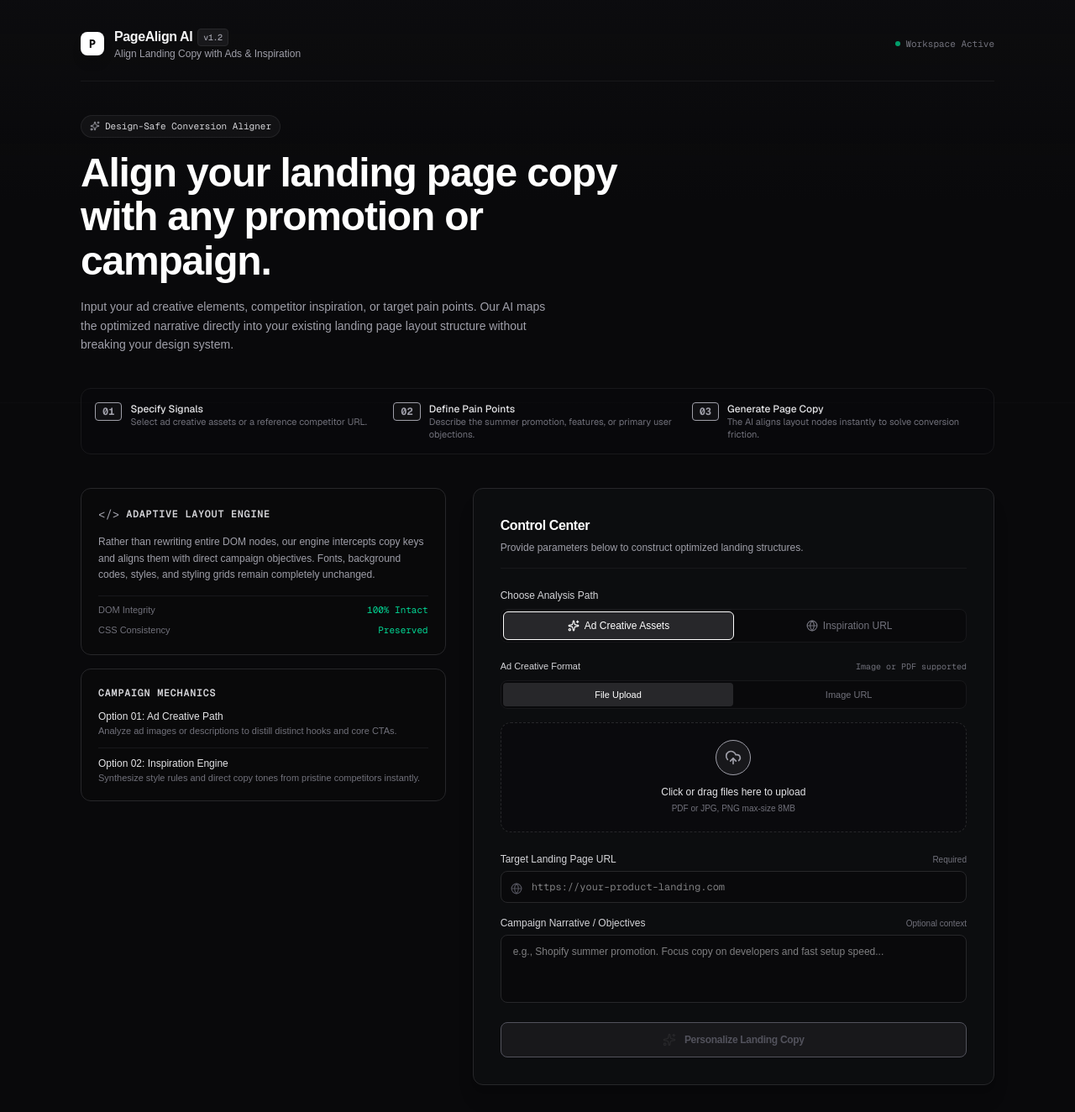
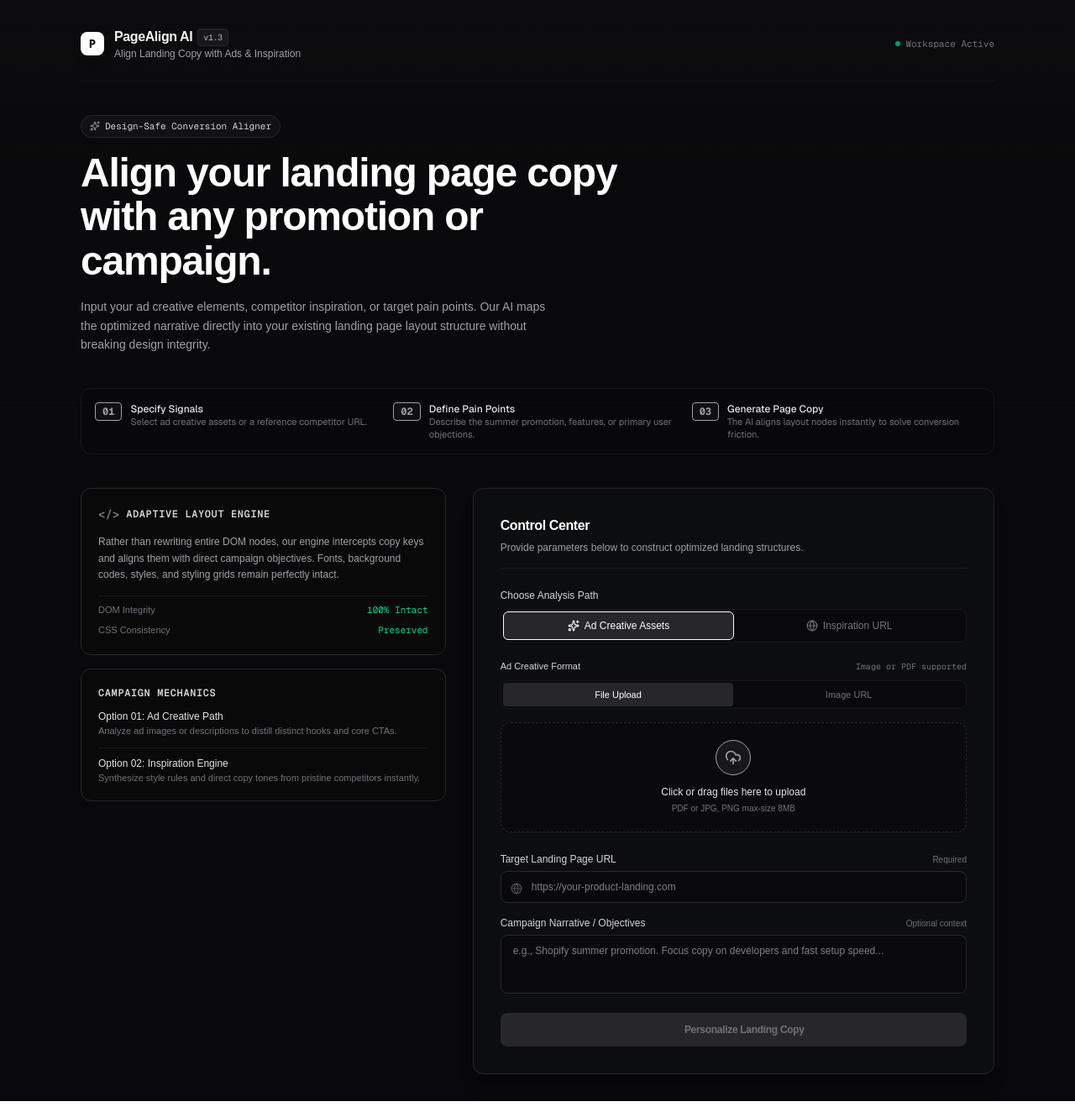
Before and after one commit to msf1514/pagealign_ai, a Next.js app: page / in a window 1280 px wide. Shown: the whole page at 84% size. Built offline with nearby package versions, Linux system fonts and the light colour scheme.

Commit message:
Update main page to pass changes and original HTML to OutputPanel, bump version to v1.3

```diff
--- a/app/page.jsx
+++ b/app/page.jsx
@@ -137,10 +137,10 @@ export default function Home() {
     </div>
 
     <div class="flex flex-col sm:flex-row items-center justify-center gap-3 w-full max-w-sm pt-4">
-      <a href="${landing || "#"}" target="_blank" class="w-full sm:w-auto px-6 py-2.5 bg-white text-zinc-900 hover:bg-zinc-100 rounded-lg text-xs font-semibold tracking-tight transition shadow-lg text-center">
+      <a href="${landing || "#"}" target="_blank" class="w-full sm:w-auto px-6 py-2.5 bg-white text-zinc-900 hover:bg-zinc-100 rounded-lg text-xs font-semibold tracking-tight transition shadow-lg">
         Launch Live Experiment
       </a>
-      ${inspiration ? `<span class="text-[11px] text-zinc-500 truncate" title="Inspiration active">Inspired by: <span class="text-zinc-400 font-mono">${inspiration.replace(/^https?:\/\//, "").slice(0, 20)}...</span></span>` : ""}
+      ${inspiration ? `<span class="text-[11px] text-zinc-500 truncate" title="Inspiration active">Inspired by: <span class="text-zinc-400 font-mono">${inspiration.replace(/^https?:\/\//, "").slice(0, 30)}</span></span>` : ""}
     </div>
   </main>
 
@@ -172,13 +172,21 @@ export default function Home() {
       const data = await res.json();
       if (!res.ok) throw new Error(data.error || "Server response was not successful");
 
-      setOutput(data.html);
+      setOutput({
+        html: data.html,
+        changes: data.changes || {},
+        original: data.original || null,
+      });
     } catch (err) {
       console.warn("API Request errored or endpoint absent. Generating interactive demo template fallback...", err);
       await new Promise((resolve) => setTimeout(resolve, 1400));
 
       const mockResult = generateDemoHTML(adDescription, landingUrl, inspirationUrl);
-      setOutput(mockResult);
+      setOutput({
+        html: mockResult,
+        changes: {},
+        original: null,
+      });
       setError("Note: Live AI backend is simulated offline. Generated gorgeous design fallback above.");
     } finally {
       setLoading(false);
@@ -203,7 +211,7 @@ export default function Home() {
             <div>
               <div className="flex items-center gap-1.5 text-zinc-100 font-semibold tracking-tight">
                 <span>PageAlign AI</span>
-                <span className="text-[10px] font-mono border border-zinc-800 bg-zinc-900 px-1.5 py-0.5 rounded text-zinc-400 font-medium">v1.2</span>
+                <span className="text-[10px] font-mono border border-zinc-800 bg-zinc-900 px-1.5 py-0.5 rounded text-zinc-400 font-medium">v1.3</span>
               </div>
               <p className="text-xs text-zinc-400">Align Landing Copy with Ads & Inspiration</p>
             </div>
@@ -226,7 +234,7 @@ export default function Home() {
             Align your landing page copy with any promotion or campaign.
           </h1>
           <p className="text-sm leading-relaxed text-zinc-400 max-w-xl">
-            Input your ad creative elements, competitor inspiration, or target pain points. Our AI maps the optimized narrative directly into your existing landing page layout structure without breaking your design system.
+            Input your ad creative elements, competitor inspiration, or target pain points. Our AI maps the optimized narrative directly into your existing landing page layout structure without breaking design integrity.
           </p>
         </section>
 
@@ -262,7 +270,7 @@ export default function Home() {
                 <h3 className="text-xs uppercase tracking-wider font-semibold font-mono text-zinc-300">Adaptive Layout Engine</h3>
               </div>
               <p className="text-xs leading-relaxed text-zinc-400">
-                Rather than rewriting entire DOM nodes, our engine intercepts copy keys and aligns them with direct campaign objectives. Fonts, background codes, styles, and styling grids remain completely unchanged.
+                Rather than rewriting entire DOM nodes, our engine intercepts copy keys and aligns them with direct campaign objectives. Fonts, background codes, styles, and styling grids remain perfectly intact.
               </p>
               <div className="pt-2 border-t border-zinc-900 space-y-2">
                 <div className="flex justify-between items-center text-[11px]">
@@ -416,7 +424,7 @@ export default function Home() {
                         <input
                           type="url"
                           placeholder="https://images.unsplash.com/your-ad-asset.jpg"
-                          className="w-full bg-zinc-950 border border-zinc-800 rounded-lg pl-9 pr-3.5 py-2.5 text-xs text-zinc-100 placeholder:text-zinc-650 focus:outline-none focus:border-zinc-500 focus:ring-1 focus:ring-zinc-500 transition-all font-mono"
+                          className="w-full bg-zinc-950 border border-zinc-800 rounded-lg pl-9 pr-3.5 py-2.5 text-xs text-zinc-100 placeholder:text-zinc-650 focus:outline-none focus:border-zinc-500 focus:ring-1 focus:ring-zinc-700 transition"
                           value={adUrl}
                           onChange={(e) => setAdUrl(e.target.value)}
                         />
@@ -437,7 +445,7 @@ export default function Home() {
                     <input
                       type="url"
                       placeholder="https://example.com/inspiration-competitor"
-                      className="w-full bg-zinc-950 border border-zinc-800 rounded-lg pl-9 pr-3.5 py-2.5 text-xs text-zinc-100 placeholder:text-zinc-650 focus:outline-none focus:border-zinc-500 focus:ring-1 focus:ring-zinc-500 transition-all font-mono"
+                      className="w-full bg-zinc-950 border border-zinc-800 rounded-lg pl-9 pr-3.5 py-2.5 text-xs text-zinc-100 placeholder:text-zinc-650 focus:outline-none focus:border-zinc-500 focus:ring-1 focus:ring-zinc-700 transition"
                       value={inspirationUrl}
                       onChange={(e) => setInspirationUrl(e.target.value)}
                     />
@@ -457,7 +465,7 @@ export default function Home() {
                     id="landing-url-field"
                     type="url"
                     placeholder="https://your-product-landing.com"
-                    className="w-full bg-zinc-950 border border-zinc-800 rounded-lg pl-9 pr-3.5 py-2.5 text-xs text-zinc-100 placeholder:text-zinc-650 focus:outline-none focus:border-zinc-500 focus:ring-1 focus:ring-zinc-500 transition-all font-mono"
+                    className="w-full bg-zinc-950 border border-zinc-800 rounded-lg pl-9 pr-3.5 py-2.5 text-xs text-zinc-100 placeholder:text-zinc-650 focus:outline-none focus:border-zinc-500 focus:ring-1 focus:ring-zinc-700 transition"
                     value={landingUrl}
                     onChange={(e) => setLandingUrl(e.target.value)}
                   />
@@ -474,7 +482,7 @@ export default function Home() {
                   id="ad-description-field"
                   rows={3}
                   placeholder="e.g., Shopify summer promotion. Focus copy on developers and fast setup speed..."
-                  className="w-full bg-zinc-950 border border-zinc-805 border-zinc-800 rounded-lg px-3.5 py-2.5 text-xs text-zinc-100 placeholder:text-zinc-650 focus:outline-none focus:border-zinc-500 focus:ring-1 focus:ring-zinc-500 transition-all resize-none leading-relaxed"
+                  className="w-full bg-zinc-950 border border-zinc-800 rounded-lg px-3.5 py-2.5 text-xs text-zinc-100 placeholder:text-zinc-650 focus:outline-none focus:border-zinc-500 focus:ring-1 focus:ring-zinc-700 transition resize-none"
                   value={adDescription}
                   onChange={(e) => setAdDescription(e.target.value)}
                 />
@@ -491,7 +499,7 @@ export default function Home() {
                 id="submit-personalization-btn"
                 onClick={handleSubmit}
                 disabled={!isReadyToSubmit}
-                className="w-full justify-center flex items-center gap-2.5 px-5 py-3 rounded-lg font-semibold text-xs tracking-tight transition-all duration-200 cursor-pointer text-center select-none bg-white text-zinc-950 hover:bg-zinc-100 focus:outline-none focus:ring-1 focus:ring-zinc-300 active:scale-[0.99] disabled:bg-zinc-900 disabled:border disabled:border-zinc-850 disabled:text-zinc-600 disabled:cursor-not-allowed"
+                className="w-full justify-center flex items-center gap-2.5 px-5 py-3 rounded-lg font-semibold text-xs tracking-tight transition-all duration-200 cursor-pointer text-center bg-white text-zinc-950 hover:bg-zinc-100 disabled:bg-zinc-800 disabled:text-zinc-500 disabled:cursor-not-allowed"
               >
                 {loading ? (
                   <>
@@ -509,7 +517,13 @@ export default function Home() {
           </div>
         </section>
 
-        {output && <OutputPanel html={output} />}
+        {output && (
+          <OutputPanel
+            html={output.html}
+            changes={output.changes}
+            original={output.original}
+          />
+        )}
       </div>
     </main>
   );
```
